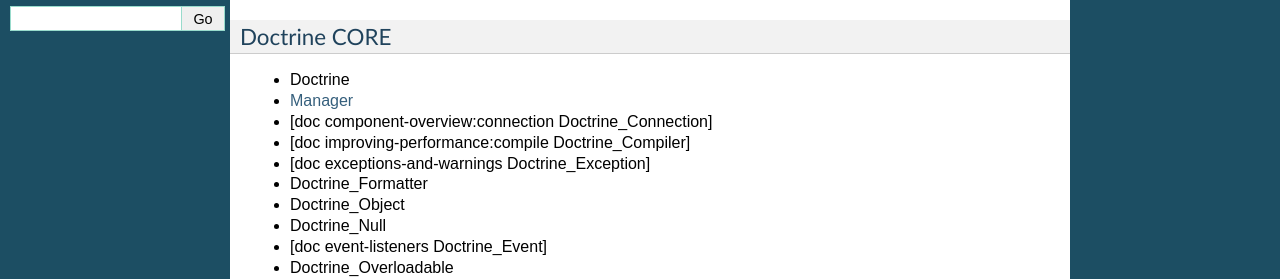
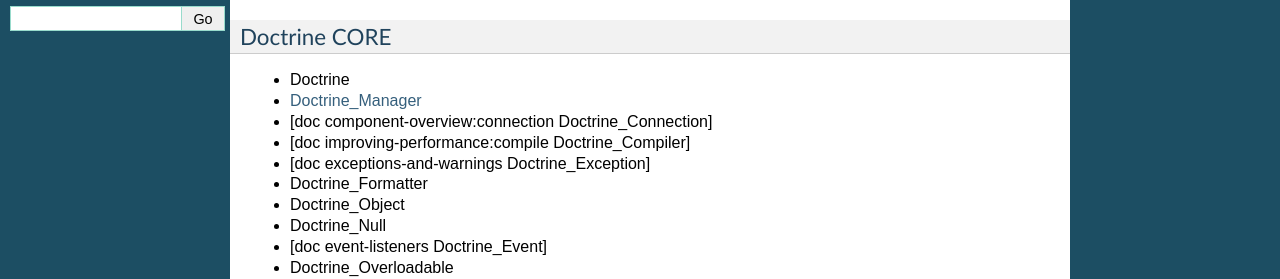
Before and after one commit to jeserkin/doctrine1-documentation-dev, a Sphinx documentation site: the page built from source/en/manual/technology.rst, in a window 1280 px wide and 900 px high. Shown: the part 422-701 px from the top of the window. Built offline with Sphinx 7.4.7, drawn with Linux system fonts in a browser that asks for light colours.

Commit message:
doctrine1-documentation-25: Edit technology.rst

```diff
--- a/source/en/manual/technology.rst
+++ b/source/en/manual/technology.rst
@@ -34,7 +34,7 @@ Doctrine CORE
 -------------
 
 -  Doctrine
--  :ref:`component-overview-manager`
+-  :ref:`Doctrine_Manager <component-overview-manager>`
 -  [doc component-overview:connection Doctrine_Connection]
 -  [doc improving-performance:compile Doctrine_Compiler]
 -  [doc exceptions-and-warnings Doctrine_Exception]
```
